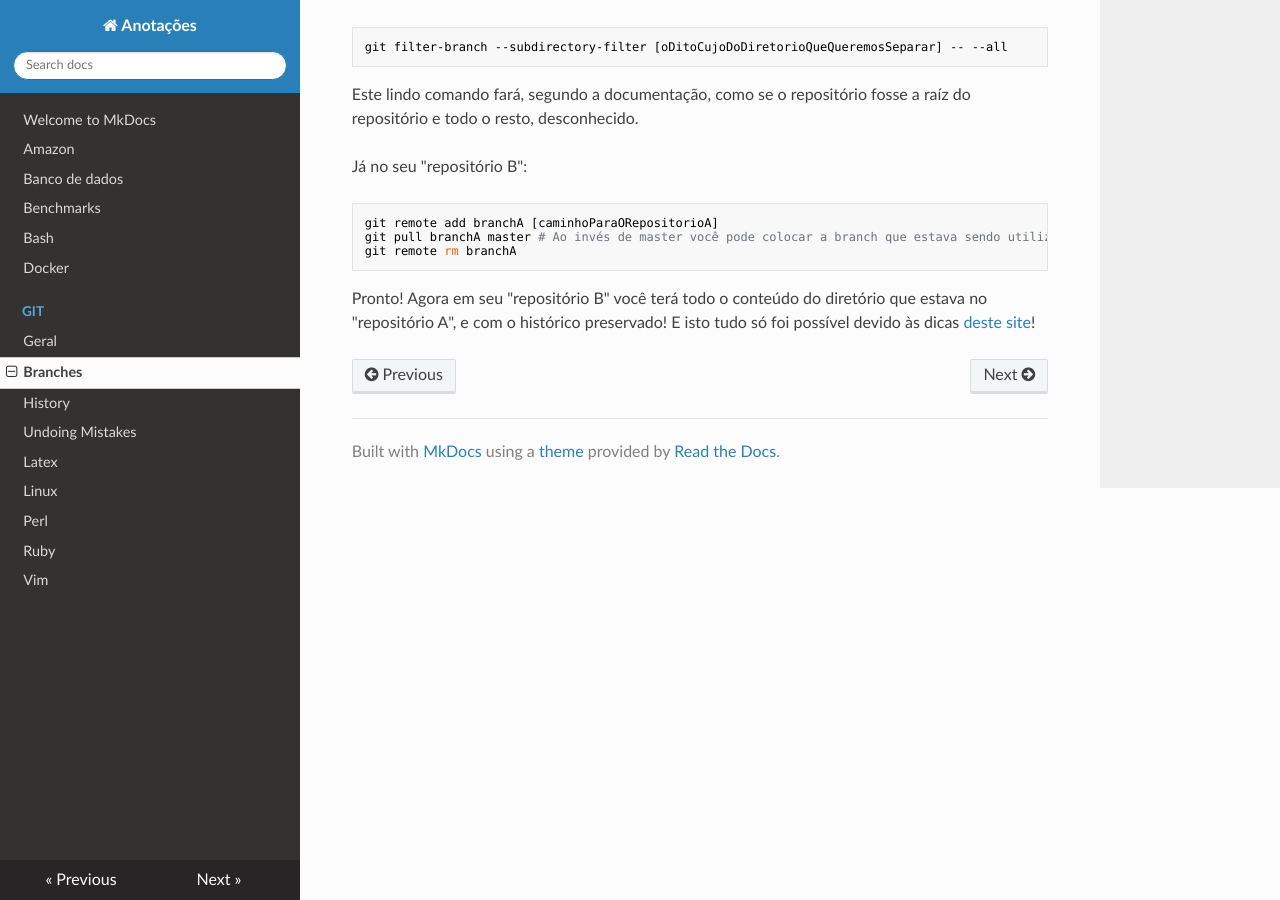
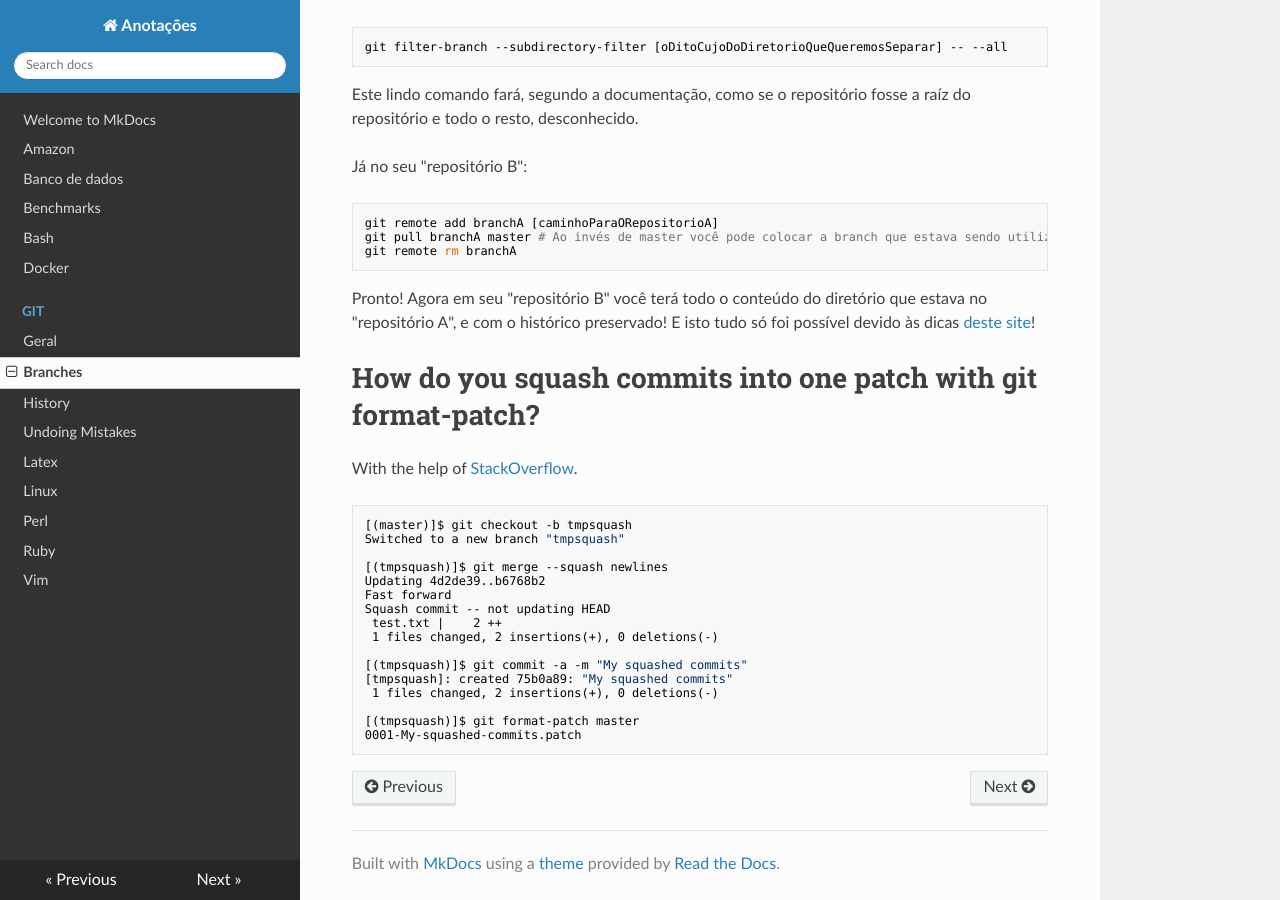
Before and after one commit to hposca/useful_notes, an MkDocs documentation site: the page built from docs/git/branches.md, in a window 1280 px wide and 900 px high, scrolled down 2633 px. Built offline with MkDocs 1.6.1, drawn with Linux system fonts in a browser that asks for light colours; nearby versions of some CDN libraries; old or Windows-style settings are respelled for this version of MkDocs.

Commit message:
Squashing commits into one

```diff
--- a/docs/git/branches.md
+++ b/docs/git/branches.md
@@ -134,3 +134,26 @@ git remote rm branchA
 
 Pronto! Agora em seu "repositório B" você terá todo o conteúdo do diretório que estava no "repositório A", e com o histórico preservado!
 E isto tudo só foi possível devido às dicas [deste site](http://www.google.com/url?q=http%3A%2F%2Fgbayer.com%2Fdevelopment%2Fmoving-files-from-one-git-repository-to-another-preserving-history%2F&sa=D&sntz=1&usg=AFrqEzd245648I-fl6TPK2YXtsyvjdMGLw)!
+
+# How do you squash commits into one patch with git format-patch?
+
+With the help of [StackOverflow](http://stackoverflow.com/questions/616556/how-do-you-squash-commits-into-one-patch-with-git-format-patch).
+
+~~~ Bash
+[(master)]$ git checkout -b tmpsquash
+Switched to a new branch "tmpsquash"
+
+[(tmpsquash)]$ git merge --squash newlines
+Updating 4d2de39..b6768b2
+Fast forward
+Squash commit -- not updating HEAD
+ test.txt |    2 ++
+ 1 files changed, 2 insertions(+), 0 deletions(-)
+
+[(tmpsquash)]$ git commit -a -m "My squashed commits"
+[tmpsquash]: created 75b0a89: "My squashed commits"
+ 1 files changed, 2 insertions(+), 0 deletions(-)
+
+[(tmpsquash)]$ git format-patch master
+0001-My-squashed-commits.patch
+~~~
```
